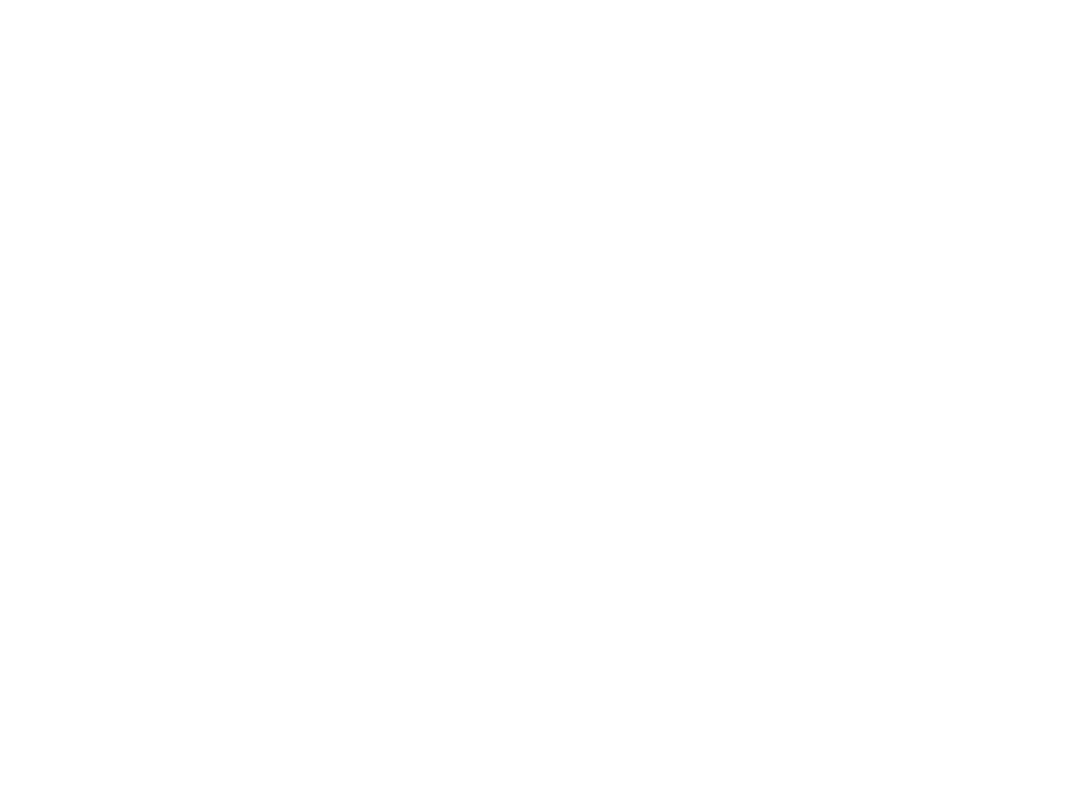
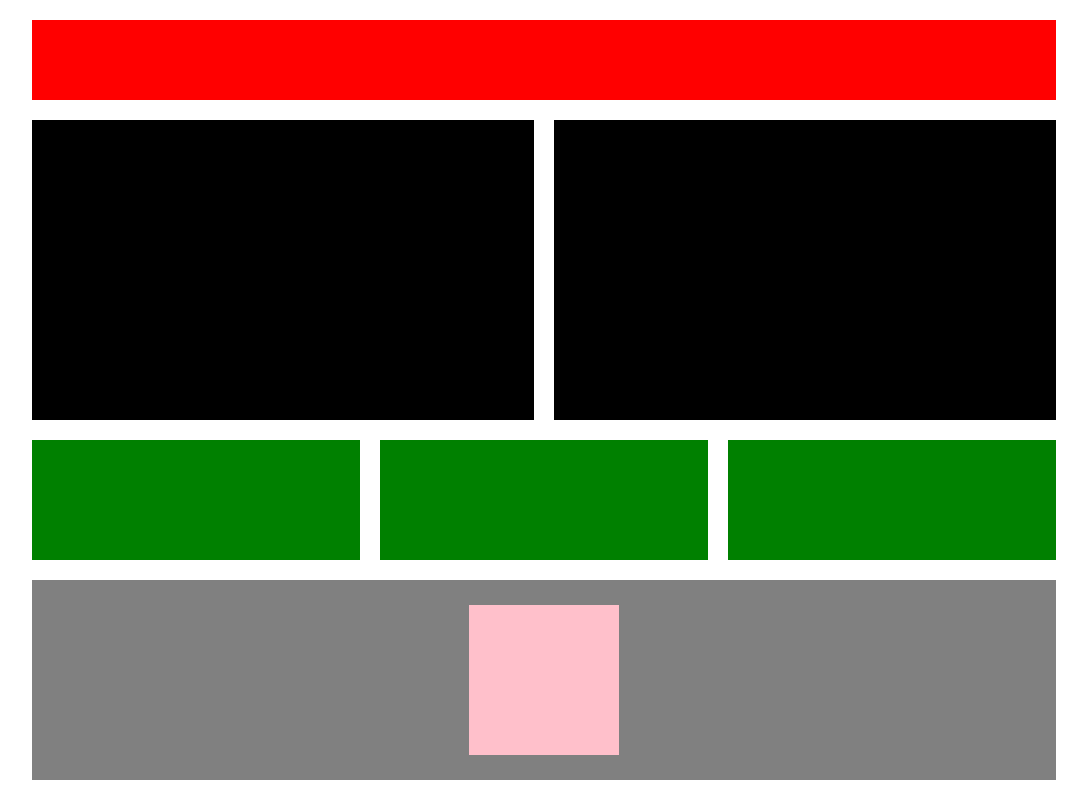
Before and after one commit to Yeison0416/hb-layout-inline, a plain HTML site: page index.html in a window 1280 px wide. Shown: the whole page, without its empty margins (96-1183 px from the left). Drawn offline with Linux system fonts and the light colour scheme.

Commit message:
adding changes in the layout inline

```diff
--- a/css/style.css
+++ b/css/style.css
@@ -0,0 +1,90 @@
+* {
+    margin: 0;
+    padding: 0;
+    box-sizing: border-box;
+}
+
+.container {
+    max-width: 1024px;
+    margin: 0 auto;
+    width: 100%;
+}
+
+.header {
+    width: 100%;
+    height: 80px;
+    background-color: white;
+    margin-top: 20px;
+    margin-bottom: 20px;
+}
+
+.posfixed{
+    position: fixed;
+    max-width: 1024px;
+    width: 100%;
+    height: 80px;
+    background-color: red;
+}
+
+.container1 {
+    width: 100%;
+    background-color: white;
+    margin-bottom: 20px;
+    font-size: 0;
+}
+
+.box2{
+    display: inline-block;
+    width: calc(50% - 10px);
+    height: 300px;
+    background-color: black;
+    margin-right: 20px;
+
+}
+
+.box2:last-child {
+    margin: 0;
+}
+
+.box3{
+    display: inline-block;
+    width: calc(100%/3 - 40px/3);
+    height: 120px;
+    background-color: green;
+    margin-right: 20px;
+}
+
+.box3:last-child {
+    margin: 0;
+}
+
+.footer {
+    width: 100%;
+    height: 200px;
+    background-color: gray;
+    position: relative;
+}
+
+.footer1 {
+    width: 150px;
+    height: 150px;
+    background-color: pink;
+}
+
+.child {
+    position: absolute;
+    top: 50%;
+    left: 50%;
+    transform: translate(-50%, -50%);
+  }
+
+  @media (max-width: 500px) {
+    .box2, .box3{
+        width: 100%;
+    }
+
+    .box2, .box3 {
+        margin-bottom: 20px;
+    }
+
+  }
--- a/index.html
+++ b/index.html
@@ -9,5 +9,28 @@
 </head>
 <body>
 
+        <div class="container">
+                <header class="header">
+                    <div class="posfixed"></div>
+                </header>
+
+                <section class="container1">
+                      <article class="box2"></article>
+                      <article class="box2"></article>
+                </section>
+
+                <section class="container1">
+                        <article class="box3"></article>
+                        <article class="box3"></article>
+                        <article class="box3"></article>
+                </section>
+
+                <footer class="footer">
+                    <div class="footer1 child"></div>
+                </footer>
+        </div>
+
+
+
 </body>
 </html>
```
